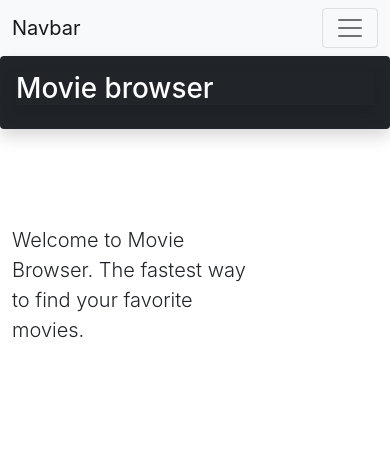
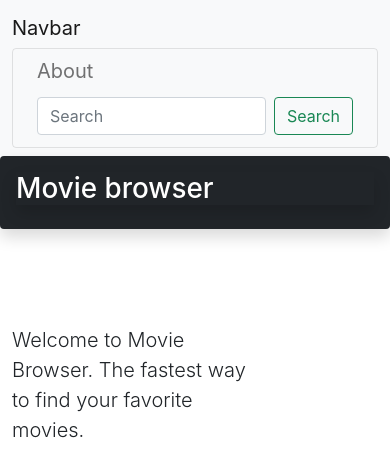
Before and after one commit to CalotaTeodora/movie-browser, a React (Create React App) app: page / in a window 390 px wide. Shown: the top 476 px of the page. Built offline with nearby package versions, Linux system fonts and the light colour scheme.

Commit message:
resposive upgrade

```diff
--- a/src/App.css
+++ b/src/App.css
@@ -29,3 +29,14 @@
   background-position: center center;
   opacity: 0.4;
 }
+
+@media(max-width: 767px) {
+  .container {
+      width: auto;
+  }
+}
+
+.woocommerce input[type=search] {
+  height: 20px;
+  width: 150px;
+}
--- a/src/App.js
+++ b/src/App.js
@@ -1,4 +1,4 @@
-//TODO: Update the new version on Github
+//TODO: Resolve the error with the nav bar
 
 import "./App.css";
 import { useState, useEffect } from "react";
--- a/src/components/Navbar.js
+++ b/src/components/Navbar.js
@@ -20,17 +20,53 @@ const Navbar = ({ searchText, setSearchText, inputText, setInputText }) => {
           <Link class="navbar-brand" to="/">
             Navbar
           </Link>
-          <button
+          <div
             class="navbar-toggler"
-            type="button"
-            data-bs-toggle="collapse"
+            // type="button"
+            // data-bs-toggle="collapse"
             data-bs-target="#navbarSupportedContent"
             aria-controls="navbarSupportedContent"
-            aria-expanded="false"
-            aria-label="Toggle navigation"
+            // aria-expanded="true"
+            // aria-label="Toggle navigation"
           >
-            <span class="navbar-toggler-icon"></span>
-          </button>
+            <div className="container">
+              <div className="row">
+                <div className="col-lg-2">
+                  <ul class="navbar-nav me-auto mb-2 mb-lg-0">
+                    <li class="nav-item">
+                      <Link class="nav-link" to="/about">
+                        About
+                      </Link>
+                    </li>
+                  </ul>
+                  <ul class="navbar-nav me-auto mb-2 mb-lg-0">
+                    <li class="nav-item">
+                      <form className="d-flex">
+                        <input
+                          id="searchInput"
+                          className="form-control me-2 woocommerce"
+                          type="search"
+                          placeholder="Search"
+                          aria-label="Search"
+                          // value={searchText}
+                          value={inputText}
+                          // onChange={updateSearchText}
+                          onChange={updateInputText}
+                        />
+                        <button
+                          className="btn btn-outline-success"
+                          type="submit"
+                          onClick={searchSubmit}
+                        >
+                          Search
+                        </button>
+                      </form>
+                    </li>
+                  </ul>
+                </div>
+              </div>
+            </div>
+          </div>
           <div class="collapse navbar-collapse" id="navbarSupportedContent">
             <ul class="navbar-nav me-auto mb-2 mb-lg-0">
               <li class="nav-item">
```
